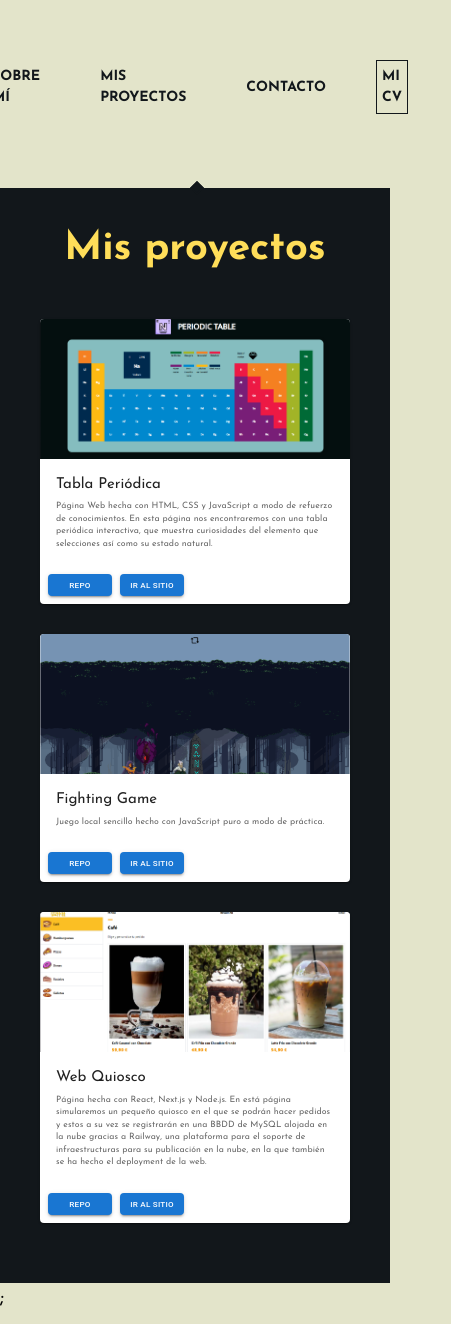
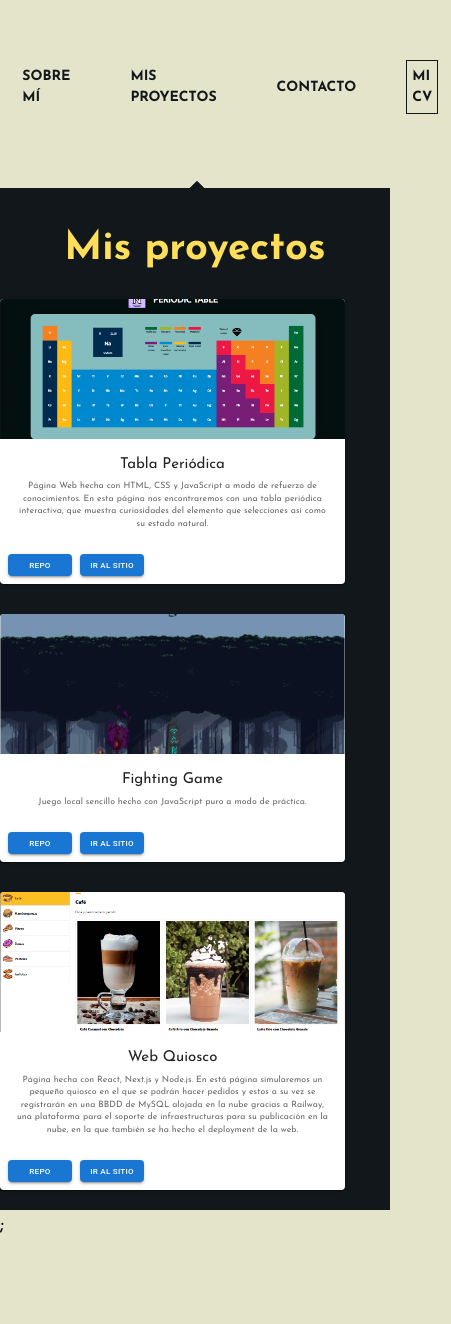
Before and after one commit to itsJRillo/Portfolio, a Next.js app: page /proyectos in a window 390 px wide. Shown: the part 244-1568 px from the top of the page, 451 px wide, since content can reach past the window. Built offline with nearby package versions, Linux system fonts and the light colour scheme.

Commit message:
Intento Responsive

```diff
--- a/components/Header.jsx
+++ b/components/Header.jsx
@@ -6,7 +6,7 @@ import { motion } from "framer-motion";
 
 const Header = () => {
   const openResume = () => {
-    window.open("files/CV-Ismael Morillo.pdf");
+    window.open("CV-Ismael Morillo.pdf");
   };
 
   return (
--- a/layout/Layout.jsx
+++ b/layout/Layout.jsx
@@ -14,6 +14,7 @@ const Layout = ({ children, pagina }) => {
           name="description"
           content="Portfolio de Ismael Morillo aka itsJRillo"
         ></meta>
+         <meta name="viewport" content="width=device-width, initial-scale=1"></meta>
       </Head>
 
       <Header />
--- a/styles/ContactMe.module.css
+++ b/styles/ContactMe.module.css
@@ -30,7 +30,7 @@
 
 .form input, .form textarea{
   display: block;
-  width: 100%;
+  width: fit-content;
   padding: 2rem;
   background-color: #12171b;
   border-radius: 8px;
--- a/styles/Projects.module.css
+++ b/styles/Projects.module.css
@@ -8,15 +8,17 @@
 }
 
 .cards{
-  display: grid;
-  grid-template-columns: repeat(1,1fr);
+  display: flex;
+  flex-direction: column;
   gap: 3rem;
-  margin: 4rem;
+  text-align: center;
+  justify-content: center;
+  margin: 0 auto;
 }
 
 @media (min-width: 768px){
   .cards{
-    grid-template-columns: repeat(3,1fr);
+    flex-direction: row;
   }
 }
 
--- a/styles/global.css
+++ b/styles/global.css
@@ -10,7 +10,6 @@ Background: #e3e4ca
 
 html {
   font-size: 62.5%;
-  box-sizing: border-box;
   background-color:  #e3e4ca;
 }
 *,
@@ -18,8 +17,6 @@ html {
 *:after {
   box-sizing: inherit;
 }
-
-canvas { position: fixed; touch-action: none; }
 
 body {
   font-size: 2rem;
@@ -34,7 +31,7 @@ body {
 body::after {
   content: "";
   display: block;
-  height: 30rem;
+  height: 40rem;
 }
 
 [class*="contenedor"] {
```
Also changed, not shown: styles/normalize.css, 1 other file (tests, documents, lock files or other folders).
